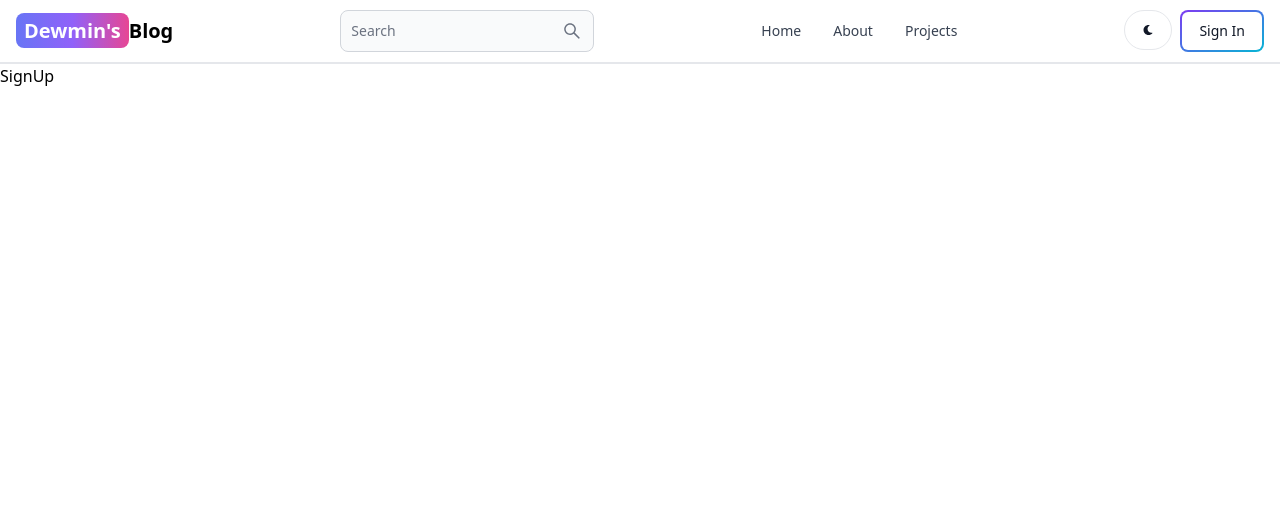
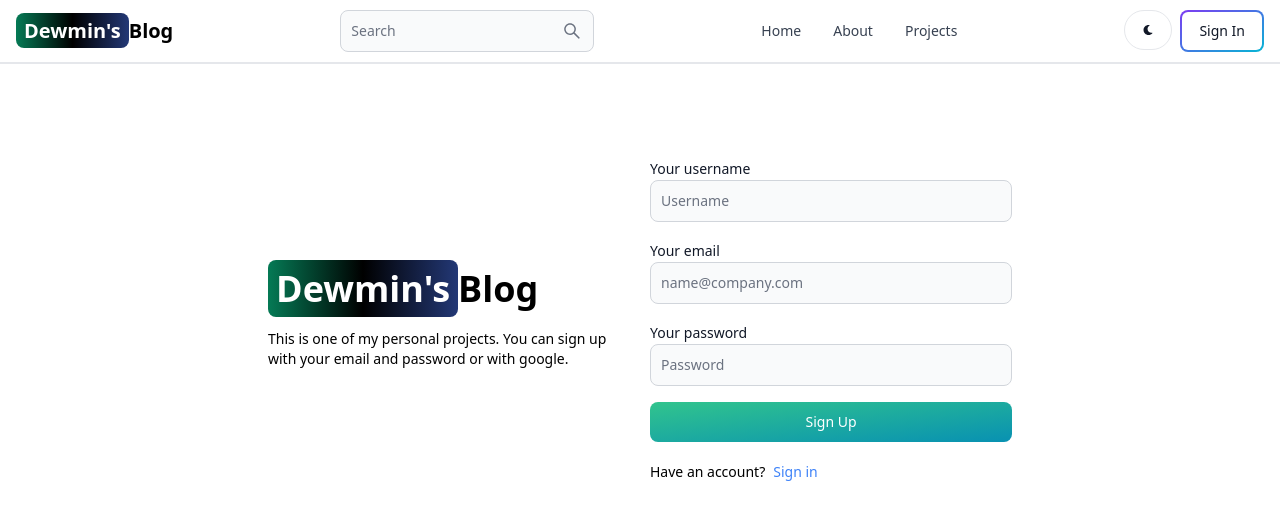
Before and after one commit to imeshaDewmin/Mern-blog, a React (Vite) app in the folder client/: page /signup in a window 1280 px wide. Shown: the top 520 px of the page. Built offline with nearby package versions, Linux system fonts and the light colour scheme.

Commit message:
Complete signup page UI

```diff
--- a/client/src/components/Header.jsx
+++ b/client/src/components/Header.jsx
@@ -1,17 +1,17 @@
 import { Button, Navbar, TextInput } from 'flowbite-react';
-import { Link,useLocation } from 'react-router-dom';
+import { Link, useLocation } from 'react-router-dom';
 import { AiOutlineSearch } from 'react-icons/ai';
 import { FaMoon } from 'react-icons/fa';
 
 export default function Header() {
-    const path= useLocation().pathname;
+    const path = useLocation().pathname;
     return (
         <Navbar className='border-b-2'>
             <Link to="/" className='self-center whitespace-nowrap text-sm sm:text-xl font-semibold dark:text-white'>
-                <span className='px-2 py-1 bg-gradient-to-r from-indigo-500 via-purple-500 to-pink-500 rounded-lg
-            text-white'>Dewmin's</span>
+                <span className='px-2 py-1 bg-gradient-to-r from-green-600 via-black to-blue-900 rounded-lg text-white'>Dewmin's</span>
                 Blog
             </Link>
+
             <form>
                 <TextInput
                     type='text'
@@ -37,19 +37,19 @@
 
             </div>
             <Navbar.Collapse>
-                <Navbar.Link active={path==="/"} as={'div'} >
+                <Navbar.Link active={path === "/"} as={'div'} >
                     <Link to='/'>
                         Home
                     </Link>
                 </Navbar.Link>
 
-                <Navbar.Link active={path==="/about"} as={'div'} >
+                <Navbar.Link active={path === "/about"} as={'div'} >
                     <Link to='/about'>
                         About
                     </Link>
                 </Navbar.Link>
 
-                <Navbar.Link active={path==="/projects"} as={'div'}>
+                <Navbar.Link active={path === "/projects"} as={'div'}>
                     <Link to='/projects'>
                         Projects
                     </Link>
--- a/client/src/pages/SignUp.jsx
+++ b/client/src/pages/SignUp.jsx
@@ -1,7 +1,76 @@
+import { Button, Label, TextInput } from 'flowbite-react';
 import React from 'react'
+import { Link } from 'react-router-dom';
 
 export default function SignUp() {
   return (
-    <div>SignUp</div>
+    <div className='min-h-screen mt-20'>
+      <div className='flex p-3 max-w-3xl mx-auto flex-col md:flex-row
+      md: items-center gap-5'>
+
+        {/*left*/}
+        <div className="flex-1">
+          <Link to="/" className='font-bold dark:text-white text-4xl'>
+            <span className='px-2 py-1 bg-gradient-to-r from-green-600 via-black to-blue-900 rounded-lg text-white'>Dewmin's</span>
+            Blog
+          </Link>
+
+
+          <p className='text-sm mt-5'>
+            This is one of my personal projects. You can sign up with your email and password
+            or with google.
+          </p>
+        </div>
+
+        {/*right*/}
+        <div className='flex-1'>
+          <form className='flex flex-col gap-4'>
+            <div>
+              <Label value='Your username' />
+              <TextInput
+                type='text'
+                placeholder='Username'
+                id='username'
+              />
+            </div>
+
+            <div>
+              <Label value='Your email' />
+              <TextInput
+                type='text'
+                placeholder='name@company.com'
+                id='email'
+              />
+            </div>
+
+            <div>
+              <Label value='Your password' />
+              <TextInput
+                type='text'
+                placeholder='Password'
+                id='password'
+              />
+            </div>
+
+            <Button gradientDuoTone='greenToBlue' type='submit'>
+              Sign Up
+            </Button>
+
+
+          </form>
+          <div className='flex gap-2 text-sm mt-5'>
+            <span>Have an account?</span>
+            <Link to='/signin' className='text-blue-500'> Sign in</Link>
+          </div>
+
+
+        </div>
+
+
+
+      </div>
+
+    </div>
   )
+
 }
```
